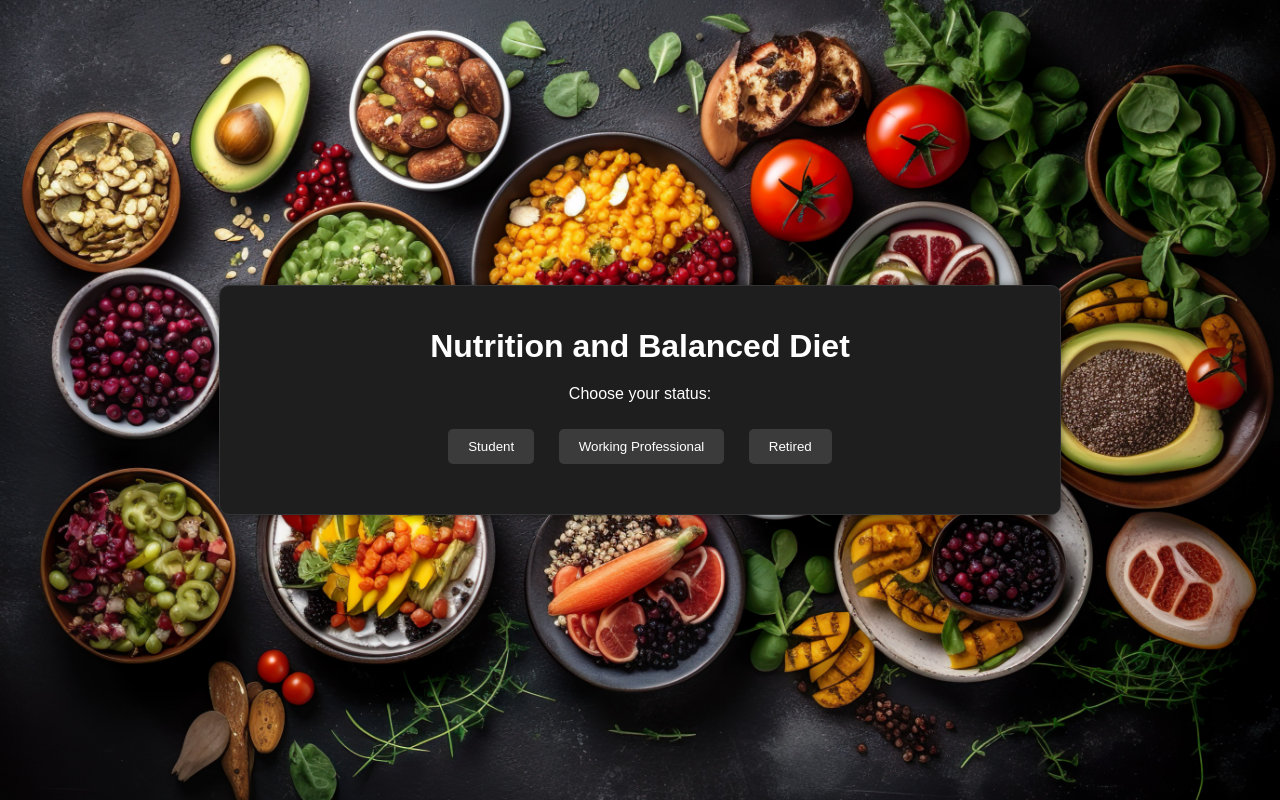
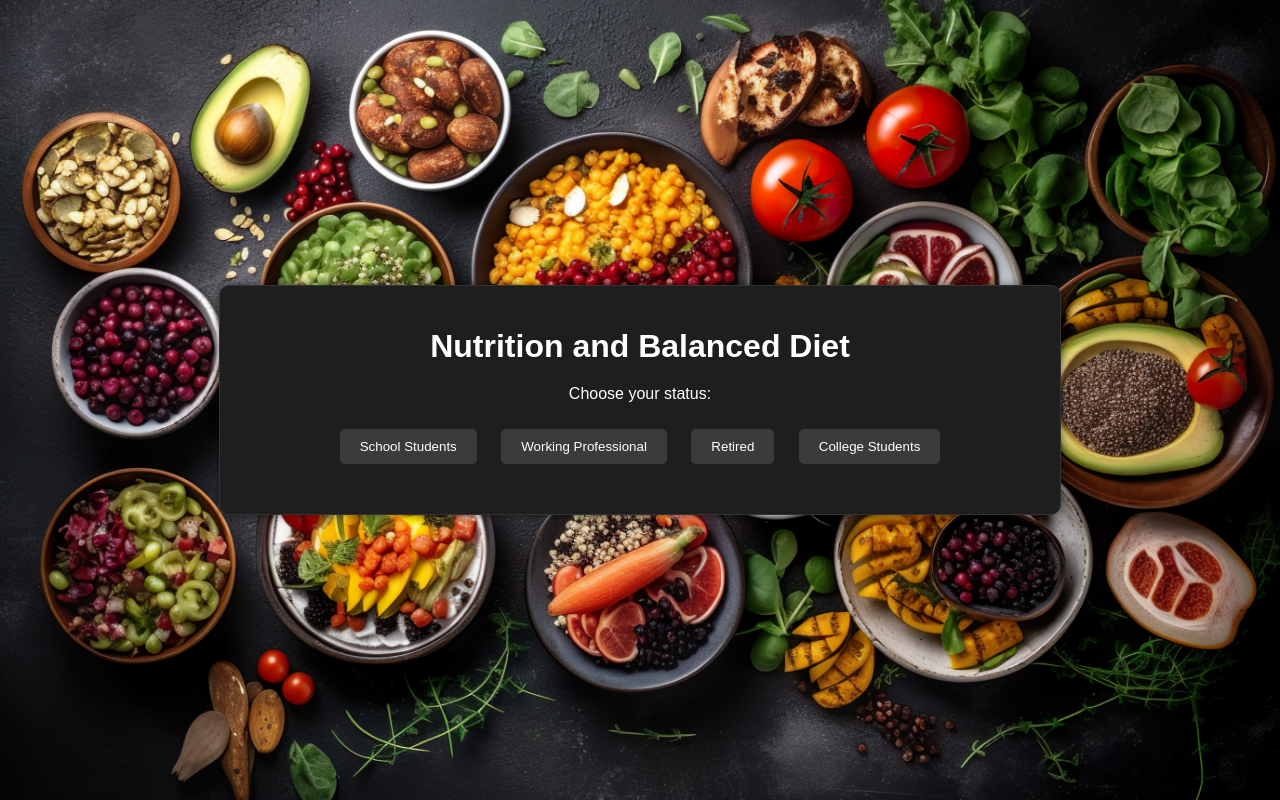
Before and after one commit to shauryasawai/Health-app, a Django app: page /nutrition/ in a window 1280 px wide. Run offline with Django 5.2, Linux system fonts and the light colour scheme; a user stored in the database is signed in; parts of the project's set-up code (start-up, migrations or seed data) failed here and were passed over.

Commit message:
nutrition(completed)

```diff
--- a/base/Templates/base/nutrition.html
+++ b/base/Templates/base/nutrition.html
@@ -9,13 +9,13 @@
         body {
 
             /* background-color: #121212; */
-                background-image: url("static/Images/Nutrition-bg.jpeg");
+                background-image: url("/static/Images/Nutrition-bg.jpeg");
                 background-size: cover;
                 background-repeat: no-repeat;
                 background-position: center;
                 color: #ffffff;
                 font-family: 'Arial',
-                    sans-serif;
+                sans-serif;
                 display: flex;
                 justify-content: center;
                 align-items: center;
@@ -119,9 +119,10 @@
         <h1>Nutrition and Balanced Diet</h1>
         <p>Choose your status:</p>
         <div class="buttons">
-            <button class="btn" onclick="showDiet('student')">Student</button>
+            <button class="btn" onclick="showDiet('student')">School Students</button>
             <button class="btn" onclick="showDiet('professional')">Working Professional</button>
             <button class="btn" onclick="showDiet('retired')">Retired</button>
+            <a href="/diet"><button class="btn">College Students</button></a>
         </div>
         <div id="diet-info" class="diet-info">
             <h2 id="diet-title"></h2>
@@ -146,7 +147,8 @@
             if (status === 'student') {
                 title = 'Balanced Diet for Students';
                 description = 'Students need a balanced diet rich in proteins, vitamins, and minerals. Include foods like eggs, lean meat, fruits, vegetables, and whole grains.';
-                imageUrl = 'https://thedaily9.in/wp-content/uploads/2022/10/5f6b02a2544b1302f58b79fa_Indian-diets.jpg'; // Replace with a relevant image URL
+                imageUrl = 'https://thedaily9.in/wp-content/uploads/2022/10/5f6b02a2544b1302f58b79fa_Indian-diets.jpg';
+                imageElement = `<img src="${imageUrl}" alt="Balanced Diet for Students" style="width: 20px; height: 10px; object-fit: cover;">`;
                 dietPlan = [
                     'Breakfast: Vegetable Upma with a glass of milk',
                     'Mid-morning snack: Fresh fruit salad with a squeeze of lemon',
@@ -158,7 +160,8 @@
             } else if (status === 'professional') {
                 title = 'Balanced Diet for Working Professionals';
                 description = 'Working professionals need a diet that provides sustained energy. Include foods like nuts, seeds, whole grains, lean proteins, and plenty of water.';
-                imageUrl = 'https://lifemathmoney.b-cdn.net/wp-content/uploads/2020/09/desi-diet.jpg'; // Replace with a relevant image URL
+                imageUrl = 'https://lifemathmoney.b-cdn.net/wp-content/uploads/2020/09/desi-diet.jpg';
+                imageElement = `<img src="${imageUrl}" alt="Balanced Diet for Students" style="width: 20px; height: 10px; object-fit: cover;">`;
                 dietPlan = [
                     'Breakfast: Masala oats with vegetables and a glass of buttermilk',
                     'Mid-morning snack: A handful of mixed nuts and seeds',
@@ -170,7 +173,8 @@
             } else if (status === 'retired') {
                 title = 'Balanced Diet for Retired Individuals';
                 description = 'Retired individuals should focus on foods that support bone health and digestion. Include dairy products, leafy greens, and fiber-rich foods.';
-                imageUrl = 'https://thumbs.dreamstime.com/b/balanced-vegetarian-indian-food-plate-thali-182688475.jpg'; // Replace with a relevant image URL
+                imageUrl = 'https://thumbs.dreamstime.com/b/balanced-vegetarian-indian-food-plate-thali-182688475.jpg';
+                imageElement = `<img src="${imageUrl}" alt="Balanced Diet for Students" style="width: 20px; height: 10px; object-fit: cover;">`;
                 dietPlan = [
                     'Breakfast: Poha with peas and a side of fresh fruit',
                     'Mid-morning snack: A glass of warm milk with turmeric and honey',
--- a/base/views.py
+++ b/base/views.py
@@ -135,11 +135,6 @@ def book_call(request):
 
 def success(request):
     return HttpResponse("Your call has been successfully booked!")
-
-def room(request, room_name):
-    return render(request, 'base/room.html', {
-        'room_name': room_name
-    })
 def index(request):
     return render(request, 'base/index.html')
 
```
